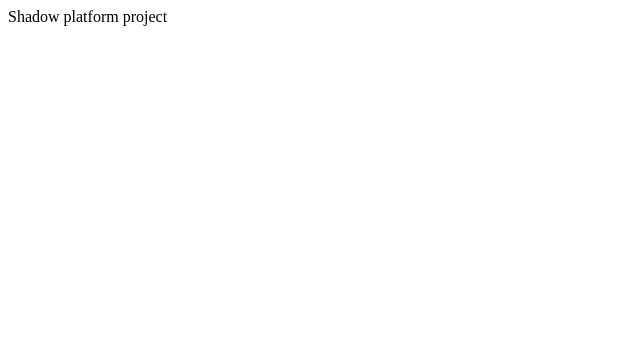
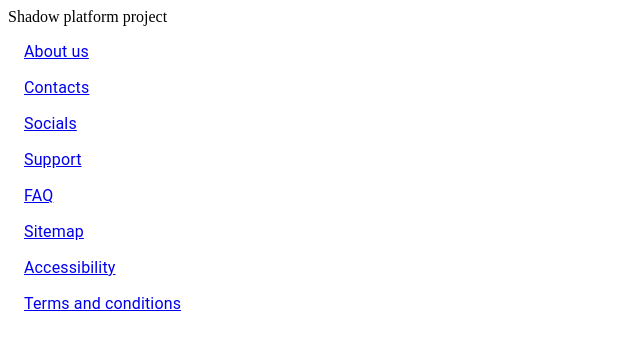
Before and after one commit to sliceem88/shadow-project, a Next.js app: page / in a window 1280 px wide. Shown: the top 350 px of the page, without its empty margins (0-640 px from the left). Built offline with nearby package versions, Linux system fonts and the light colour scheme.

Commit message:
JAN-25 Footer (#1)
* JAN-25 Footer

* Modifications

* Added keys, deleted a repeated item in config file

* Added links

```diff
--- a/package.json
+++ b/package.json
@@ -9,6 +9,9 @@
     "lint": "next lint"
   },
   "dependencies": {
+    "@emotion/react": "^11.11.3",
+    "@emotion/styled": "^11.11.0",
+    "@mui/material": "^5.15.6",
     "next": "14.0.4",
     "primereact": "^10.3.1",
     "react": "^18",
--- a/src/app/layout.js
+++ b/src/app/layout.js
@@ -1,12 +1,15 @@
+import Footer from "@/components/Footer/Footer";
+
 export const metadata = {
-  title: 'Shadow Platform',
-  description: 'Generated by create next app',
-}
+  title: "Shadow Platform",
+  description: "Generated by create next app",
+};
 
 export default function RootLayout({ children }) {
   return (
     <html lang="en">
       <body>{children}</body>
+      <Footer />
     </html>
-  )
+  );
 }
--- /dev/null
+++ b/src/components/Footer/Footer.config.js
@@ -0,0 +1,34 @@
+export const footerListItems = [
+  {
+    name: "About us",
+    link: "/about-us",
+  },
+  {
+    name: "Contacts",
+    link: "/contacts",
+  },
+  {
+    name: "Socials",
+    link: "/socials",
+  },
+  {
+    name: "Support",
+    link: "/support",
+  },
+  {
+    name: "FAQ",
+    link: "/faq",
+  },
+  {
+    name: "Sitemap",
+    link: "/sitemap",
+  },
+  {
+    name: "Accessibility",
+    link: "/accessibility",
+  },
+  {
+    name: "Terms and conditions",
+    link: "/terms-and-conditions",
+  },
+];
--- /dev/null
+++ b/src/components/Footer/Footer.jsx
@@ -0,0 +1,18 @@
+"use client";
+import { MenuItem, MenuList } from "@mui/material";
+import Link from "next/link";
+import { footerListItems } from "./Footer.config";
+
+function Footer() {
+  return (
+    <MenuList className="Footer">
+      {footerListItems.map((item) => (
+        <MenuItem key={item.link} className="Footer-Item">
+          <Link href={item.link}>{item.name}</Link>
+        </MenuItem>
+      ))}
+    </MenuList>
+  );
+}
+
+export default Footer;
```
Also changed, not shown: src/app/page.js (+1 -6 lines), 1 other file (tests, documents, lock files or other folders).
